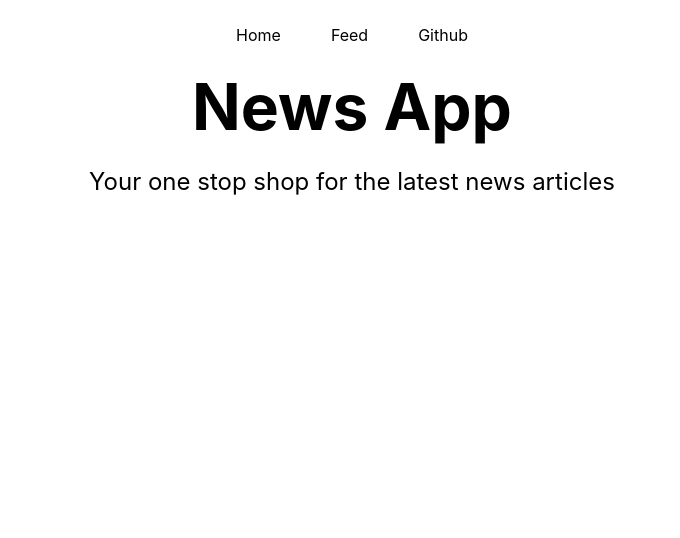
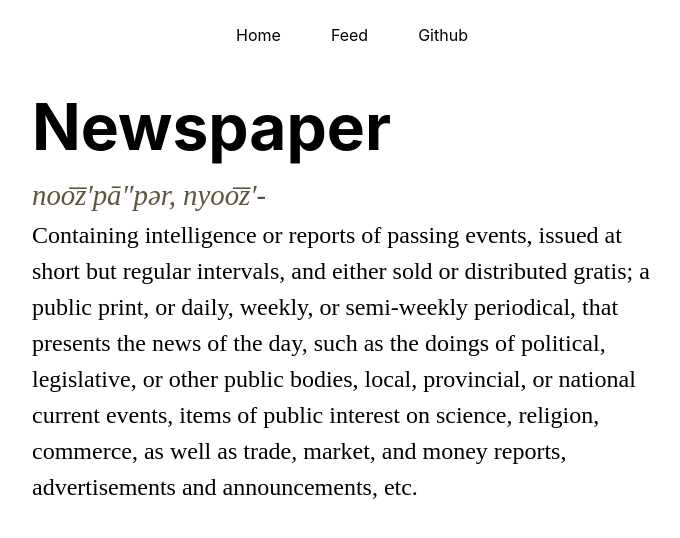
Before and after one commit to ssimondev/next-news, a Next.js app: page / in a window 1280 px wide. Shown: the top 538 px of the page, without its empty margins (288-968 px from the left). Built offline with nearby package versions, Linux system fonts and the light colour scheme.

Commit message:
Edit the title screen

```diff
--- a/pages/index.js
+++ b/pages/index.js
@@ -3,9 +3,12 @@ import styles from '../styles/Home.module.css'
 
 export default function Home() {
   return (
+    <>
       <div className={styles.main}>
-        <h1 className={styles.title}><span>News</span> App</h1>
-        <p className={styles.description}>Your one stop shop for the latest news articles</p>
+        <h1 className={styles.title}>Newspaper</h1>
+        <p className={styles.pronouciation}>noo͞z′pā″pər, nyoo͞z′-</p>
+        <p className={styles.description}>Containing intelligence or reports of passing events, issued at short but regular intervals, and either sold or distributed gratis; a public print, or daily, weekly, or semi-weekly periodical, that presents the news of the day, such as the doings of political, legislative, or other public bodies, local, provincial, or national current events, items of public interest on science, religion, commerce, as well as trade, market, and money reports, advertisements and announcements, etc.</p>
       </div>
+    </>
   )
 }
--- a/styles/Feed.module.css
+++ b/styles/Feed.module.css
@@ -6,7 +6,7 @@
 }
 
 .post {
-    width: 35%;
+    width: 42.5%;
     margin-bottom: 25px;
     padding-bottom: 25px;
     border-bottom: 1px solid black;
--- a/styles/Home.module.css
+++ b/styles/Home.module.css
@@ -10,16 +10,27 @@
   text-decoration: none;
 }
 .title {
-  padding: 20px;
   margin: 0;
   line-height: 1.15;
   font-size: 4rem;
+  padding: 40px 0px 10px 0px;
 }
 .title,
-.description {
-  text-align: center;
+.description,
+.pronouciation {
+  text-align: inherit;
+  width: 50%;
 }
-.description {
+.description,
+.pronouciation
+{
   line-height: 1.5;
   font-size: 1.5rem;
+  font-family: 'Times New Roman', Times;
+  font-variant: initial;
 }
+.pronouciation {
+  font-size: 1.8rem;
+  font-style: italic;
+  color: rgb(95, 85, 62);
+}
--- a/styles/globals.css
+++ b/styles/globals.css
@@ -1,23 +1,8 @@
 html,
 body {
-  padding: 0;
   margin: 0;
   font-family: Inter, -apple-system, BlinkMacSystemFont, Segoe UI, Roboto,
     Oxygen, Ubuntu, Cantarell, Fira Sans, Droid Sans, Helvetica Neue, sans-serif;
-}
-
-a {
-  color: inherit;
-  text-decoration: none;
-}
-
-* {
-  box-sizing: border-box;
-}
-
-img {
-  max-width: 100%;
-  height: auto;
 }
 
 h1,
@@ -26,13 +11,3 @@ p,
 ul {
   margin: 0;
 }
-
-ul {
-  padding: 0;
-  list-style: none;
-}
-
-button {
-  padding: 0.5rem 1rem;
-  font-weight: bold;
-}
```
Also changed, not shown: public/cat.png (added), 1 other file (tests, documents, lock files or other folders).
